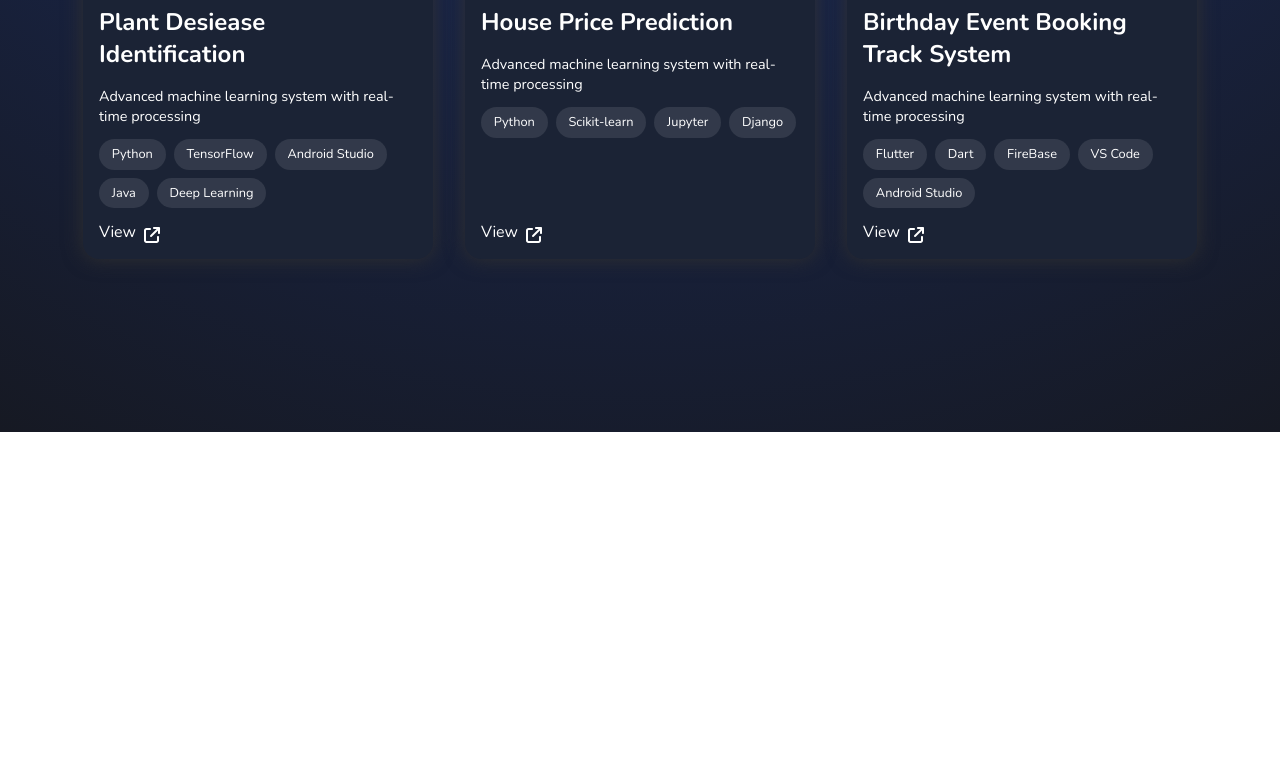
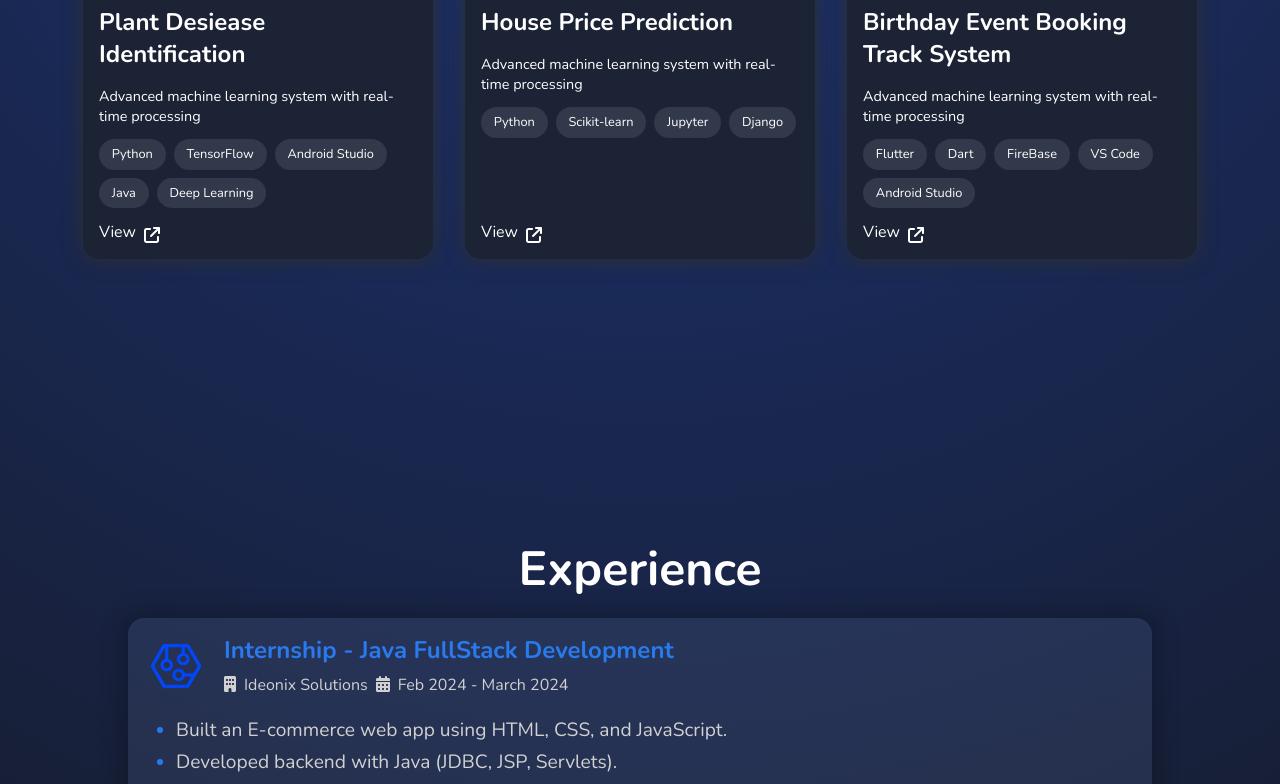
Before and after one commit to manojhp24/Portfolio-ManojHP, a React (Create React App) app: page / in a window 1280 px wide. Shown: the part 2000-2784 px from the top of the page. Before the commit the page ends 2432 px from the top, so only its background shows below. Built offline with nearby package versions, Linux system fonts and the light colour scheme; the HTML template or start-up script is replaced by a standard one.

Commit message:
Added Experirnce-Section

```diff
--- a/src/App.js
+++ b/src/App.js
@@ -3,6 +3,7 @@ import NavBar from "./components/nav-bar/NavBar";
 import SkillsSection from "./components/skills-section/SkillsSection";
 import "./index.css";
 import ProjectSection from "./components/project-section/projectsection";
+import ExperienceSection from "./components/Experience-section/ExperienceSection";
 
 export default function App() {
   return (
@@ -10,15 +11,13 @@ export default function App() {
       <div className="nav-section">
         <NavBar />
       </div>
-      <div>
-        <HomeSection />
-      </div>
-      <div>
-        <SkillsSection />
-      </div>
-      <div>
-        <ProjectSection />
-      </div>
+      <HomeSection />
+
+      <SkillsSection />
+
+      <ProjectSection />
+
+      <ExperienceSection />
     </div>
   );
 }
--- /dev/null
+++ b/src/components/Experience-section/ExperienceSection.js
@@ -0,0 +1,83 @@
+import { faBuilding, faCalendarDays } from "@fortawesome/free-solid-svg-icons";
+import { FontAwesomeIcon } from "@fortawesome/react-fontawesome";
+import "./exp-sec.css";
+
+export default function ExperienceSection() {
+  return (
+    <section id="Experience" className="exp-sec">
+      <h2>Experience</h2>
+      <div className="exp-card-cont">
+        <ExperienceContainer />
+      </div>
+    </section>
+  );
+}
+function ExperienceContainer() {
+  const experience = [
+    {
+      logo: "images/exp-logo.png",
+      expName: "Internship - Java FullStack Development",
+      companyName: "Ideonix Solutions",
+      startDate: "Feb 2024",
+      endDate: "March 2024",
+      description: [
+        "Built an E-commerce web app using HTML, CSS, and JavaScript.",
+        "Developed backend with Java (JDBC, JSP, Servlets).",
+        "Used MySQL for data storage and management.",
+        "Gained practical experience in full-stack development.",
+      ],
+    },
+    {
+      logo: "images/exp-logo.png",
+      expName: "Internship - Java FullStack Development",
+      companyName: "Ideonix Solutions",
+      startDate: "Feb 2024",
+      endDate: "March 2024",
+      description: [
+        "Built an E-commerce web app using HTML, CSS, and JavaScript.",
+        "Developed backend with Java (JDBC, JSP, Servlets).",
+        "Used MySQL for data storage and management.",
+        "Gained practical experience in full-stack development.",
+      ],
+    },
+  ];
+
+  return (
+    <>
+      {experience.map((exp, index) => (
+        <ExperienceCard key={index} experience={exp} />
+      ))}
+    </>
+  );
+}
+function ExperienceCard({ experience }) {
+  return (
+    <div className="exp-card">
+      <div className="card-head">
+        <img src={experience.logo} alt="exp-logo" />
+        <div className="exp-heading">
+          <h3>{experience.expName}</h3>
+          <div className="cmpny-name">
+            <span>
+              <FontAwesomeIcon icon={faBuilding} />
+            </span>
+            <span>{experience.companyName}</span>
+            <span>
+              <FontAwesomeIcon icon={faCalendarDays} />
+            </span>
+            <span>
+              {experience.startDate} - {experience.endDate}
+            </span>
+          </div>
+        </div>
+      </div>
+      <div className="exp-details">
+        <ul>
+          {experience.description.map((des, index) => (
+            <li key={index}>{des}</li>
+          ))}
+        </ul>
+      </div>
+    </div>
+  );
+}
--- /dev/null
+++ b/src/components/Experience-section/exp-sec.css
@@ -0,0 +1,78 @@
+.exp-sec {
+  min-height: 100vh;
+  padding-top: 6.5rem;
+}
+.exp-sec h2 {
+  text-align: center;
+  font-size: 3rem;
+  margin-bottom: 1rem;
+}
+
+.exp-card-cont {
+  display: flex;
+  justify-content: center;
+  align-items: center;
+  flex-direction: column;
+  gap: 2rem;
+  margin-bottom: 2rem;
+}
+
+.exp-card {
+  width: 80%;
+  max-width: 100%;
+  min-height: auto;
+  background-color: rgba(170, 191, 248, 0.1);
+  backdrop-filter: blur(2px);
+  border-radius: 1rem;
+  box-shadow: 0 0 20px 10px rgba(0, 0, 0, 0.189);
+  transition: all 0.2s ease-in;
+}
+
+.exp-card:hover{
+  background-color: rgba(170, 191, 248, 0.150);
+  transform: scale(1.01);
+}
+
+.card-head {
+  display: flex;
+  align-items: center;
+}
+
+.exp-card img {
+  width: 6rem;
+  height: auto;
+  padding: 1rem;
+}
+
+.exp-heading h3 {
+  line-height: 1.75rem;
+  font-size: 1.5rem;
+  color: #297aec;
+}
+.exp-heading {
+  display: flex;
+  flex-direction: column;
+  row-gap: 0.6rem;
+}
+
+.cmpny-name {
+  display: flex;
+  column-gap: 0.5rem;
+  align-items: center;
+}
+
+.cmpny-name span{
+  color:#d1d1d1;
+}
+
+.exp-details {
+  padding: 0 2rem 1rem 3rem;
+}
+.exp-details ul li {
+  line-height: 2rem;
+  font-size: 1.2rem;
+  color: #d1d1d1;
+}
+.exp-details ul li::marker {
+ color: #297aec;
+}
--- a/src/components/home-section/HomeSection.js
+++ b/src/components/home-section/HomeSection.js
@@ -34,7 +34,9 @@ export default function HomeSection() {
           </h1>
           <span id="element"></span>
           <div className="btn">
-            <button className="btn-resume">Resume 🗒️</button>
+            <a href="documents/Manoj-HP-Resume2025.pdf" target="_blank">
+              <button className="btn-resume">Resume 🗒️</button>
+            </a>
             <button className="btn-contact">Contact Info</button>
           </div>
           <div className="social-links">
--- a/src/components/home-section/home-section.css
+++ b/src/components/home-section/home-section.css
@@ -89,20 +89,21 @@
   font-size: 2.5rem;
   cursor: pointer;
   color: #d0dcfd;
-  transition: color 0.3s ease-in-out;
+  transition: all 0.3s ease-in-out;
 }
 
 .icon-git {
   font-size: 2.5rem;
   cursor: pointer;
   color: #d0dcfd;
-  transition: color 0.3s ease-in-out;
+  transition: all 0.3s ease-in-out;
 }
 
 .icon-linkd:hover {
   color: #a5bdff;
-
+  transform: scale(1.1);
 }
 .icon-git:hover {
   color: #a5bdff;
+  transform: scale(1.1);
 }
--- a/src/components/nav-bar/nav-bar.css
+++ b/src/components/nav-bar/nav-bar.css
@@ -21,6 +21,7 @@
   display: flex;
   align-items: center;
   gap: 3.5rem;
+  list-style: none;
 }
 .nav-links ul li {
   gap: 2rem;
--- a/src/components/skills-section/skills.css
+++ b/src/components/skills-section/skills.css
@@ -50,15 +50,15 @@
   color: #6e90ed;
 }
 
-.pl-item img{
-  transition: transform 0.1s ease-in;
+.pl-item img {
+  transition: all 0.1s ease-in;
 }
 
-.pl-item img:hover{
-  transform: rotate(-50deg);
+.pl-item img:hover {
+  transform: scale(1.2) rotate(-50deg);
 }
 
-.heading{
+.heading {
   font-size: 1.2rem;
   font-weight: 600;
 }
--- a/src/index.css
+++ b/src/index.css
@@ -1,7 +1,6 @@
 @import url("https://fonts.googleapis.com/css2?family=Lato:ital,wght@0,100;0,300;0,400;0,700;0,900;1,100;1,300;1,400;1,700;1,900&family=League+Spartan:wght@100..900&family=Montserrat:ital,wght@0,100..900;1,100..900&family=Nunito:ital,wght@0,200..1000;1,200..1000&family=Poppins:ital,wght@0,100;0,200;0,300;0,400;0,500;0,600;0,700;0,800;0,900;1,100;1,200;1,300;1,400;1,500;1,600;1,700;1,800;1,900&display=swap");
 
 * {
-  list-style: none;
   margin: 0;
   padding: 0;
   font-family: "Nunito", "Poppins", "sans-serif";
```
Also changed, not shown: public/images/exp-logo.png (added), 1 other file (tests, documents, lock files or other folders).
